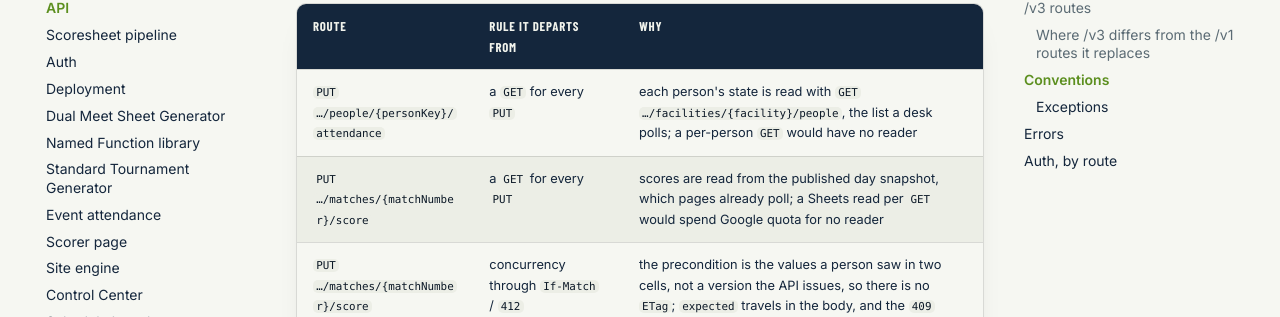
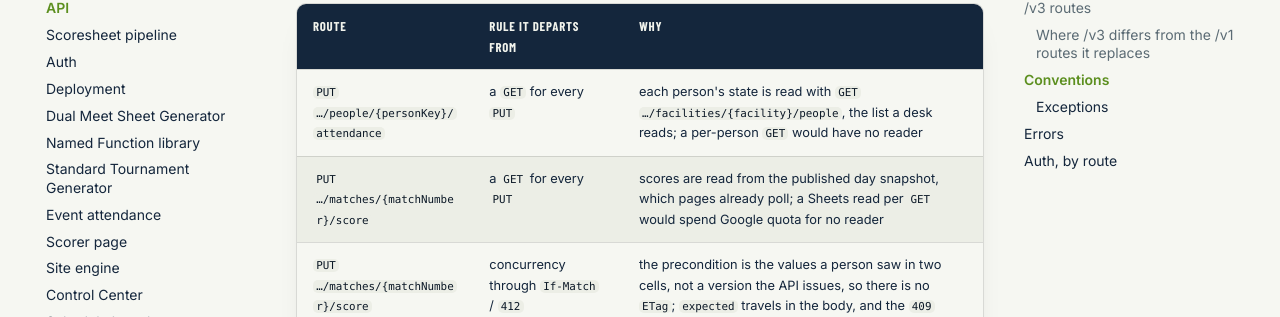
Before and after one commit to sage-match-control/sage-docs, an MkDocs documentation site: the page built from docs/technical/api.md, in a window 1280 px wide and 900 px high, scrolled down 5901 px. Shown: the part 155-472 px from the top of the window. Built offline with MkDocs 1.6.1 and Material for MkDocs 9.7.7, drawn with Linux system fonts in a browser that asks for light colours; comment, search, counter and statistics services are not loaded.

Commit message:
API: the people list is the one a desk reads, not polls
Co-Authored-By: Claude Opus 5.5 <noreply@anthropic.com>

```diff
--- a/docs/technical/api.md
+++ b/docs/technical/api.md
@@ -165,7 +165,7 @@ with a body must say `Content-Type: application/json`, or it is a `415`.
 
 | Route | Rule it departs from | Why |
 | --- | --- | --- |
-| `PUT …/people/{personKey}/attendance` | a `GET` for every `PUT` | each person's state is read with `GET …/facilities/{facility}/people`, the list a desk polls; a per-person `GET` would have no reader |
+| `PUT …/people/{personKey}/attendance` | a `GET` for every `PUT` | each person's state is read with `GET …/facilities/{facility}/people`, the list a desk reads; a per-person `GET` would have no reader |
 | `PUT …/matches/{matchNumber}/score` | a `GET` for every `PUT` | scores are read from the published day snapshot, which pages already poll; a Sheets read per `GET` would spend Google quota for no reader |
 | `PUT …/matches/{matchNumber}/score` | concurrency through `If-Match` / `412` | the precondition is the values a person saw in two cells, not a version the API issues, so there is no `ETag`; `expected` travels in the body, and the `409` carries `current` |
 | `201` without `Location` (sessions, desk links, scorer links) | `Location` on a created resource | the result is a signed credential, not a stored resource, so there is no URL to point at |
```
